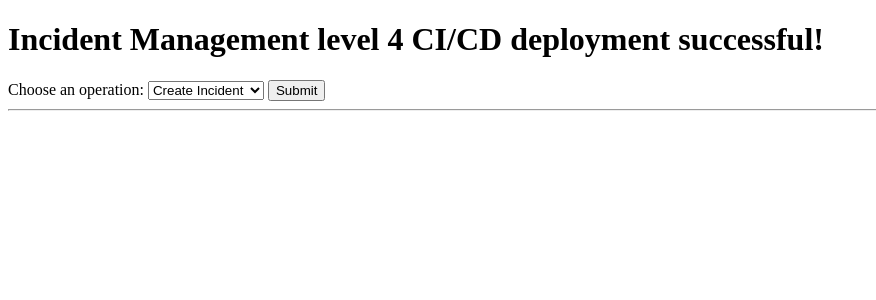
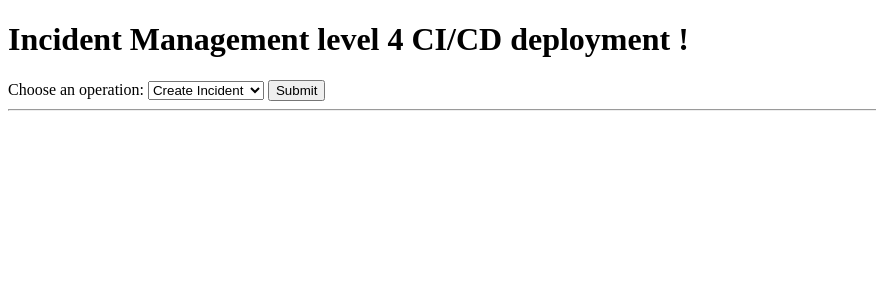
Before and after one commit to srinu-69/incidentmanagement, a Flask app: page / in a window 1280 px wide. Shown: the top 300 px of the page, without its empty margins (0-876 px from the left). Run offline with Flask 3, Linux system fonts and the light colour scheme.

Commit message:
index changed 4

```diff
--- a/templates/index.html
+++ b/templates/index.html
@@ -9,10 +9,10 @@
 <head>
     <meta charset="UTF-8">
     <meta name="viewport" content="width=device-width, initial-scale=1.0">
-    <title>Incident Management level </title>
+    <title>Incident Management level  </title>
 </head>
 <body>
-    <h1>Incident Management level 4 CI/CD deployment successful!</h1>
+    <h1>Incident Management level 4 CI/CD deployment !</h1>
     <form method="POST" action="/">
         <label for="operation">Choose an operation:</label>
         <select name="operation" id="operation">
```
